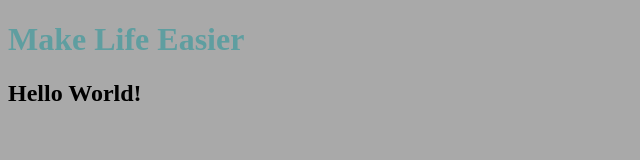
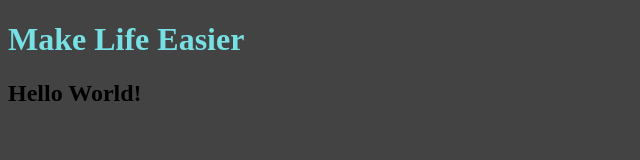
Before and after one commit to mschlack/testproject, a plain HTML site: page index.html in a window 1280 px wide. Shown: the whole page, without its empty margins (0-640 px from the left). Drawn offline with Linux system fonts and the light colour scheme.

Commit message:
backgruond modifications

```diff
--- a/index.html
+++ b/index.html
@@ -3,10 +3,11 @@
     <head>
         <style>
             body {
-                background-color:darkgrey;
+                background-color:rgb(68, 67, 67);
             }
             h1 {
-                color:cadetblue;
+                color:rgb(119, 224, 228);
+                margin-left: 60
 
             }
         </style>
```
